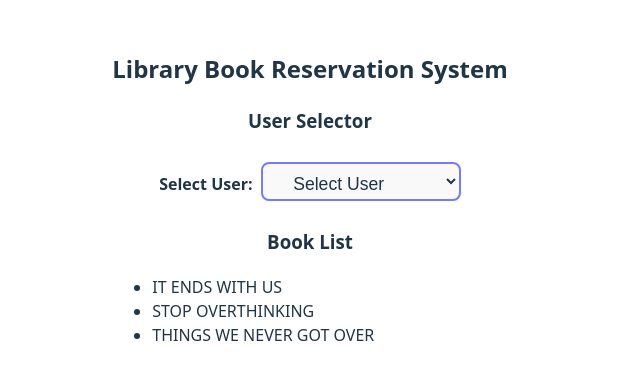
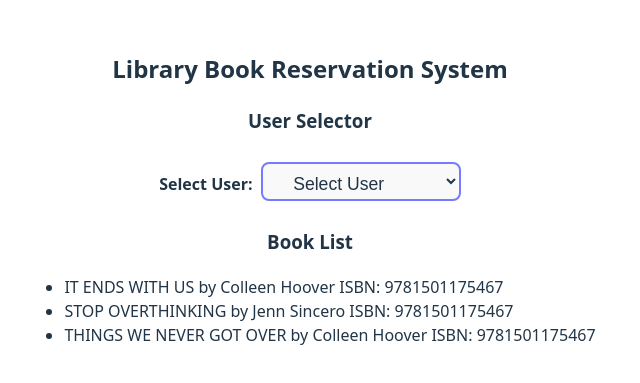
Before and after one commit to deepanshuJ416/LibraryBookReservation, a React (Vite) app: page / in a window 1280 px wide. Shown: the part 203-586 px from the top of the page, without its empty margins (330-970 px from the left). Built offline with nearby package versions, Linux system fonts and the light colour scheme.

Commit message:
added author and isbn

```diff
--- a/src/App.jsx
+++ b/src/App.jsx
@@ -15,9 +15,9 @@ function App() {
    const[selectedUserId , setSelectedUserId] = useState("")
 
   const[books , setBooks] = useState([
-    {id:101 , title:"IT ENDS WITH US"},
-    {id:102 , title:"STOP OVERTHINKING"},
-    {id:103 , title:"THINGS WE NEVER GOT OVER"},
+    {id:101 , title:"IT ENDS WITH US" , author:"Colleen Hoover" , isbn:"9781501175467"},
+    {id:102 , title:"STOP OVERTHINKING" , author:"Jenn Sincero" , isbn:"9781501175467"},
+    {id:103 , title:"THINGS WE NEVER GOT OVER" , author:"Colleen Hoover" , isbn:"9781501175467"},
     ]);
     const[reservations , setReservations] = useState([]);
     const handleReserve = (bookId) => {
--- a/src/BookList.jsx
+++ b/src/BookList.jsx
@@ -9,7 +9,7 @@ export default function BookList({books , reservations, onReserve, selectedUserI
                 books.map((book)=> {
                     const isReserved = reservations.some((r)=> r.bookId === book.id);
                     return (
-                        <li key={book.id} className='list'> {book.title}
+                        <li key={book.id} className='list'> {book.title} by {book.author} ISBN: {book.isbn}
                             {isReserved ? (<span> (Reserved)</span>) : selectedUserId ? (<Button variant="outlined" className='Reservation-Button' onClick={() => onReserve(book.id)}>Reserve</Button>) : null}
                         </li>
                     )
```
